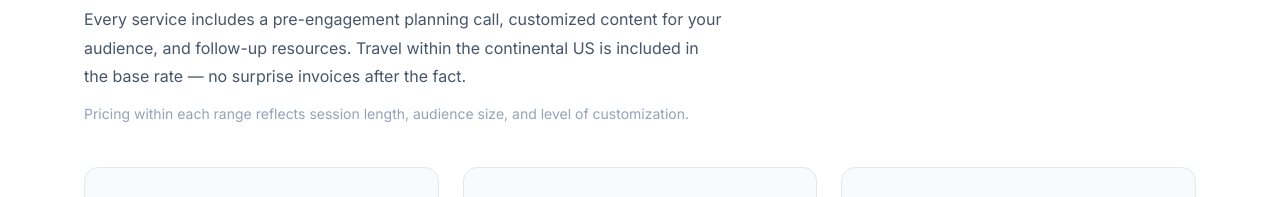
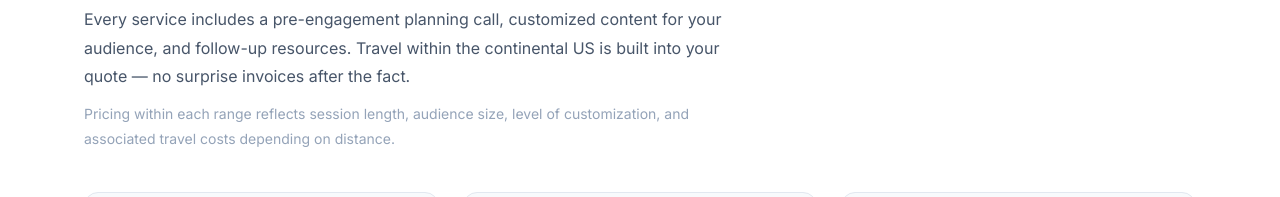
Before and after one commit to VeraCubero/cuberoconsulting.com, a plain HTML site: page pricing.html in a window 1280 px wide. Shown: the part 532-729 px from the top of the page. Drawn offline with Linux system fonts and the light colour scheme.

Commit message:
Clarify travel is built into quote

```diff
--- a/pricing.html
+++ b/pricing.html
@@ -188,8 +188,8 @@
 
       <span class="section-label">Service Rates</span>
       <h2 style="margin-bottom: 8px;">What's Included in Every Engagement</h2>
-      <p style="color: var(--text-secondary); max-width: 640px; margin-bottom: 0;">Every service includes a pre-engagement planning call, customized content for your audience, and follow-up resources. Travel within the continental US is included in the base rate — no surprise invoices after the fact.</p>
-      <p style="color: var(--text-muted); font-size: 0.875rem; max-width: 640px; margin-top: 12px; margin-bottom: 0;">Pricing within each range reflects session length, audience size, and level of customization.</p>
+      <p style="color: var(--text-secondary); max-width: 640px; margin-bottom: 0;">Every service includes a pre-engagement planning call, customized content for your audience, and follow-up resources. Travel within the continental US is built into your quote — no surprise invoices after the fact.</p>
+      <p style="color: var(--text-muted); font-size: 0.875rem; max-width: 640px; margin-top: 12px; margin-bottom: 0;">Pricing within each range reflects session length, audience size, level of customization, and associated travel costs depending on distance.</p>
 
       <div class="pricing-grid">
 
```
